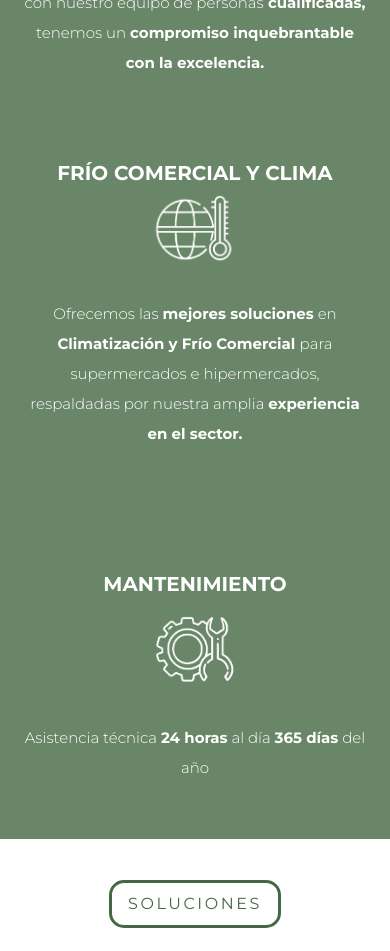
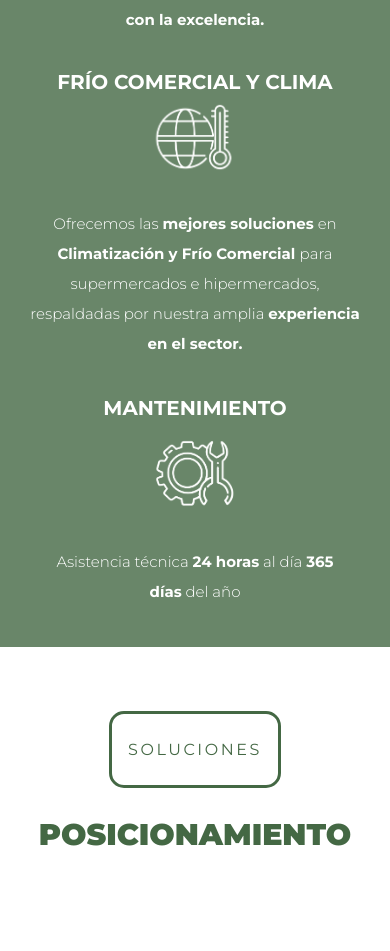
Before and after one commit to sergioDominguezGarcia/FRIOSUR_WebAPP, a React (Create React App) app: page / in a window 390 px wide. Shown: the part 1040-1991 px from the top of the page. Built offline with nearby package versions, Linux system fonts and the light colour scheme.

Commit message:
feat: implement Home mobileView

```diff
--- a/src/components/FlipCard/styles.js
+++ b/src/components/FlipCard/styles.js
@@ -4,16 +4,19 @@ export const Body = styled.div`
   display: flex;
   justify-content: center;
   align-items: center;
-  margin-top: 12rem;
+  /* margin-top: 12rem; */
 `
 export const Container = styled.div`
   perspective: 1000px;
-  height: 50%;
+  height: 40%;
   display: flex;
   flex-direction: column;
-  gap: 20px;
+  /* gap: 20px; */
   max-width: 600px;
   position: absolute;
+  @media (max-width: 900px) {
+    height: 60%;
+  }
   /* border: 1px solid greenyellow; */
 `
 export const CardWrapper = styled.div`
--- a/src/views/Home/index.jsx
+++ b/src/views/Home/index.jsx
@@ -53,7 +53,11 @@ const Home = () => {
                   headerContent={
                     <>
                       <S.H2>FRÍO INDUSTRIAL</S.H2>
-                    <img src={snowflake} width="100rem" alt="" />
+                      <img
+                        src={snowflake}
+                        width="100rem"
+                        alt="Icono de copo de nieve"
+                        />
                     </>
                   }
                   frontContent={
@@ -84,29 +88,29 @@ const Home = () => {
                   }
                 />
               </S.Box3>
-            <S.Box3>
+              <S.Box4>
                 <FlipCard
                   headerContent={
                     <>
                       <S.H2>FRÍO COMERCIAL Y CLIMA</S.H2>
-                    <img src={climate} width="100rem" alt="" />
+                      <img src={climate} width="100rem" alt="Icono de clima" />
                     </>
                   }
                   frontContent={
-                  <S.ABox>
+                    <S.ABox2>
                       <S.Acard>
                         Ofrecemos las <b>mejores soluciones</b> en{' '}
                         <b>Climatización y Frío Comercial </b>
                         para supermercados e hipermercados, respaldadas por
                         nuestra amplia <b>experiencia en el sector.</b>
                       </S.Acard>
-                  </S.ABox>
+                    </S.ABox2>
                   }
                   backContent={
                     <S.ABox>
                       <S.Acard>
-                      Nos comprometemos con la <b>eficiencia energética</b> y el
-                      uso de
+                        Nos comprometemos con la <b>eficiencia energética</b> y
+                        el uso de
                         <b>
                           gases refrigerantes naturales, como el CO2 y el
                           amoniaco,
@@ -117,30 +121,37 @@ const Home = () => {
                     </S.ABox>
                   }
                 />
-            </S.Box3>
+              </S.Box4>
             </S.UpperRow>
             <S.BottomRow>
               <S.Box5>
                 <S.H2>MANTENIMIENTO</S.H2>
-              <img src={maintenance} width="100rem" alt="" />
-              <S.ABox>
+                <img
+                  src={maintenance}
+                  width="100rem"
+                  alt="Icono de mantenimiento"
+                  />
+                  <S.ABox3>
                   <S.Acard>
-                  Asistencia técnica <b>24 horas</b> al día <b>365 días</b> del
-                  año
+                    Asistencia técnica <b>24 horas</b> al día <b>365 días</b>{' '}
+                    del año
                   </S.Acard>
-              </S.ABox>
+                </S.ABox3>
               </S.Box5>
             </S.BottomRow>
           </S.Section>
           {/* <--------SECTION 3 -------> */}
           <S.Section3>
             <S.Boxx>
-            <S.StyledLink2>SOLUCIONES</S.StyledLink2>
+              <S.StyledLink2 href="#solutions">SOLUCIONES</S.StyledLink2>
 
               <S.H2Green bold>POSICIONAMIENTO</S.H2Green>
-            <img src={map} width="70%" alt="" />
               <S.Img>
-              <img src={Line} width="95%" alt="" />
+                <img src={map} width="70%" alt="Mapa de posicionamiento" />
+              </S.Img>
+
+              <S.Img>
+                <img src={Line} width="95%" alt="Línea divisoria" />
               </S.Img>
             </S.Boxx>
             <S.Boxx>
@@ -150,19 +161,28 @@ const Home = () => {
                   Que confian en <b></b>
                 </S.H2Green>
                 <S.H2Green bold="600"> FRIOSUR </S.H2Green>
-              <S.H2Green>y reseñas de intalaciones</S.H2Green>
+                <S.H2Green> y reseñas </S.H2Green>
+                <S.H2Green>de intalaciones</S.H2Green>
               </S.HBox>
-            <img src={clients} width="95%" alt="" />
+              <S.BoxReseña>
+                <img
+                  src={clients}
+                  width="95%"
+                  alt="Clientes que confían en Friosur"
+                />
+              </S.BoxReseña>
             </S.Boxx>
             {/* <--------SECTION 4 -------> */}
-          <S.BoxReseña><img src={reseña} width="80%" alt="" /></S.BoxReseña>
-
+            <S.BoxReseña>
+              <img src={reseña} width="80%" alt="Reseñas de clientes" />
+            </S.BoxReseña>
 
             {/* <--------SECTION 5 -------> */}
             <S.Boxx>
               <S.HBox>
                 <S.H2Green bold="600"> CONTACTA </S.H2Green>
-              <S.H2Green>HOY MISMO CON NOSOTROS Y PIDE </S.H2Green>
+                <S.H2Green>HOY MISMO
+                  </S.H2Green><S.H2Green>CON NOSOTROS </S.H2Green><S.H2Green> Y PIDE </S.H2Green>
                 <S.H2Green bold="600"> MÁS INFORMACIÓN</S.H2Green>
               </S.HBox>
               <S.StyledLink3 onClick={handleGoToContact}>
--- a/src/views/Home/styles.js
+++ b/src/views/Home/styles.js
@@ -1,4 +1,9 @@
 import styled from 'styled-components'
+
+const breakpoints = {
+  mobile: '900px',
+  tablet: '1326px',
+}
 
 export const HomeContainer = styled.div`
   max-width: 100%;
@@ -35,7 +40,7 @@ export const SectionWithBackground = styled.div`
   }
   /* border: 4px dashed greenyellow; */
 `
-export const Box = styled.div`
+const BoxBase = styled.div`
   align-content: center;
   align-items: center;
   display: flex;
@@ -43,55 +48,82 @@ export const Box = styled.div`
   justify-content: space-around;
   text-align: left;
   padding: 1rem;
+`
+
+export const Box = styled(BoxBase)`
   margin-top: 12rem;
   width: 40%;
-  @media (max-width: 1326px) {
+
+  @media (max-width: ${breakpoints.tablet}) {
     width: 90%;
     margin-top: 10rem;
-    padding: 0px;
+    padding: 0;
   }
-  @media (max-width: 900px) {
+
+  @media (max-width: ${breakpoints.mobile}) {
     width: 100%;
     margin-top: 5rem;
   }
-  /* border: 2px solid greenyellow; */
 `
+
 export const Box2 = styled(Box)`
   @media (max-width: 1326px) {
     width: 90%;
     margin-top: 5rem;
+
   }
   @media (max-width: 900px) {
     margin-top: 1rem;
   }
 `
-export const Box3 = styled.div`
+export const Box3 = styled(BoxBase)`
+  width: 100%;
+  justify-content: center;
   align-items: center;
+  margin-top: 0rem;
   text-align: center;
-  display: flex;
-  flex-flow: column wrap;
-  justify-content: center;
-  width: 24%;
-  height: auto;
-  padding: 2.5rem;
-  margin-top: 6rem;
-  @media (max-width: 900px) {
-    margin-top: 2rem;
+  /* position: relative; */
+  gap: 1rem;
+  /* border: 2px solid red; */
+  @media (max-width: ${breakpoints.mobile}) {
+    width: 90%;
+    margin-top: 12rem;
   }
-  /* border: 2px solid purple; */
+
+
 `
-export const Box5 = styled.div`
-  margin-top: 6rem;
-  align-items: center;
-  display: flex;
+export const Box4 = styled(Box3)`
+
+@media (max-width: ${breakpoints.mobile}) {
+  padding: 2rem;
+  margin-top: 16rem;
+}
+    @media (max-width: 560px) {
+    margin-top: 20rem;
+  }
+/* border: 2px solid pink; */
+`
+
+export const Box5 = styled(BoxBase)`
   flex-direction: column;
-  justify-content: center;
-  max-width: 100%;
-  width: 100vw;
   margin-top: 20rem;
-  /* border: 2px solid purple; */
-  @media (max-width: 900px) {
-    margin-top: 10rem;
+  width: 100%;
+  text-align: center;
+
+  @media (max-width: ${breakpoints.tablet}) {
+    width: 80%;
+    /* margin-top: 3rem; */
+  }
+
+  @media (max-width: ${breakpoints.mobile}) {
+    width: 100%;
+    margin-top: 6rem;
+  }
+      @media (max-width: 560px) {
+    margin-top: 4rem;
+  }
+      @media (max-width: 390px) {
+    margin-top: 6rem;
   }
 `
 export const Boxx = styled(Box)`
@@ -101,16 +133,16 @@ export const Boxx = styled(Box)`
   width: 100%;
   /* max-width: 98%; */
   margin-top: 0rem;
-  padding: 4rem;
+  /* padding: 4rem; */
   /* flex-wrap: wrap; */
   /* border: 2px solid red; */
   @media (max-width: 900px) {
-    height: 22rem;
+    /* height: 22rem; */
     flex-direction: column;
   }
 `
 export const BoxReseña = styled(Boxx)`
-  padding: 0rem;
+  padding: 1rem;
 `
 export const Tittle = styled.a`
   color: #ffffff;
@@ -138,11 +170,12 @@ export const TextBox = styled.div`
   justify-content: center;
   gap: 1rem;
   width: 100%;
-  @media (max-width: 1325px) {
+  @media (max-width: 1326px) {
     justify-content: center;
     align-items: center;
     flex-direction: row;
     flex-wrap: wrap;
+
   }
   @media (max-width: 900px) {
   }
@@ -159,6 +192,7 @@ export const TextBoxR = styled(TextBox)`
   @media (max-width: 1326px) {
     justify-content: center;
     align-items: center;
+
   }
 `
 export const StyledLink = styled.a`
@@ -184,6 +218,7 @@ export const StyledLink = styled.a`
   box-sizing: border-box;
   @media (max-width: 1326px) {
     font-size: 1rem;
+    max-width: 15rem;
   }
   &:hover {
     background: #ffffff;
@@ -200,6 +235,10 @@ export const StyledLink2 = styled(StyledLink)`
   font-size: 3rem;
   height: 7rem;
   width: auto;
+  @media (max-width: 1326px) {
+    font-size: 2rem;
+    max-width: 20rem;
+  }
   @media screen and (max-width: 900px) {
     margin: 0rem;
     font-size: 1rem;
@@ -225,7 +264,7 @@ export const A = styled.a`
   font-size: 25px;
   font-style: normal;
   font-weight: 300;
-  left: 4.4rem;
+  /* left: 4.4rem; */
   line-height: 44px;
   text-align: left;
   /* width: 50%; */
@@ -233,11 +272,12 @@ export const A = styled.a`
   /* border: 2px solid purple; */
   justify-content: center;
 
-  @media (max-width: 1340px) {
+  @media (max-width: 1326px) {
     flex-direction: row;
     max-width: 100%;
+    text-align: center;
     /* align-items: stretch; */
-    margin-top: 1rem;
+    /* margin-top: 1rem; */
     font-size: 36px;
     line-height: 45px;
   }
@@ -253,15 +293,16 @@ export const Acard = styled(A)`
   /* border: 1px solid red; */
   @media (max-width: 1326px) {
     flex-direction: row;
-    max-width: 100%;
-    align-items: stretch;
-    margin-top: 1rem;
-    font-size: 30px;
-    line-height: 45px;
+
+    /* align-items: stretch; */
+    /* margin-top: 1rem; */
+
+    /* line-height: 25px; */
   }
   @media screen and (max-width: 1060px) {
-    font-size: 20px;
-    line-height: 35px;
+    font-size: 18px;
+    /* line-height: 30px; */
+
   }
 
   @media screen and (max-width: 900px) {
@@ -271,14 +312,28 @@ export const Acard = styled(A)`
   }
 `
 export const ABox = styled.div`
-  padding: 2rem;
-  /* border : 2px solid red; */
+  padding: 1.5rem;
+  margin-top: 17em;
+
   @media (max-width: 900px) {
     padding: 1.5rem;
     margin-top: 0rem;
   }
+    @media (max-width: 560px) {
+    margin-top: 4rem;
+  }
+  /* border : 2px solid red; */
 `
-export const Section = styled.div`
+export const ABox2 = styled(ABox)`
+  /* margin-top: 1em; */
+`
+export const ABox3 = styled(ABox)`
+  margin-top: 1rem;
+    @media (max-width: 390px) {
+    margin-top: 0rem;
+  }
+`
+export const Section = styled.section`
   display: flex;
   width: 100%;
   /* height: 100%; */
@@ -288,34 +343,37 @@ export const Section = styled.div`
   justify-content: space-around;
   /* align-content: center; */
   align-items: center;
+  /* border: 4px solid greenyellow; */
 `
 export const Section3 = styled(Section)`
   background-color: #ffffff;
   flex-flow: column;
   margin-top: 6rem;
-  /* border: 4px solid greenyellow; */
   justify-content: center;
   @media screen and (max-width: 900px) {
-    width: 98%;
+    /* width: 98%; */
     margin: 0 auto;
     margin-top: 0rem;
   }
+  /* border: 4px solid greenyellow; */
 `
 export const UpperRow = styled.div`
   display: flex;
+  position: relative;
   width: 100%;
-  height: 50%;
+  margin-top: 3rem;
   justify-content: space-around;
-  /* border: 2px solid purple; */
   @media (max-width: 900px) {
     flex-direction: column;
     align-items: center;
-    height: 45rem;
+    margin-top: 0rem;
+    /* height: 75%; */
     justify-content: space-between;
   }
+  /* border: 2px solid purple; */
 `
 export const BottomRow = styled.div`
-  padding-bottom: 2rem;
+  /* padding-bottom: 2rem; */
   display: flex;
   width: 100%;
   /* margin-top: 6rem; */
@@ -323,7 +381,7 @@ export const BottomRow = styled.div`
   margin-top: 6rem;
   justify-content: center;
   @media screen and (max-width: 1060px) {
-    margin-top: 3rem;
+    /* margin-top: 4rem; */
   }
 
   @media screen and (max-width: 900px) {
@@ -335,11 +393,15 @@ export const H1 = styled.a`
   font-family: Montserrat;
   font-weight: 800;
   font-style: normal;
-  font-size: 80px;
+  font-size: 5em;
   line-height: 125px;
+
+    @media screen and (max-width: 1326px) {
+    font-size: 4em;
+  }
   @media screen and (max-width: 768px) {
-    font-size: 30px;
-    ine-height: 0px;
+    font-size: 40px;
+    line-height: 20px;
   }
 `
 
@@ -350,9 +412,9 @@ export const H2 = styled.a`
   font-style: normal;
   font-weight: 700;
   font-size: 30px;
-  line-height: 78px;
+  /* line-height: 78px; */
   @media screen and (max-width: 1326px) {
-    font-size: 50px;
+    font-size: 30px;
     line-height: 30px;
   }
 
@@ -368,17 +430,17 @@ export const H2 = styled.a`
 `
 export const H2Green = styled(H2)`
   font-size: 60px;
-  /* letter-spacing: 0.1em; */
-  margin-bottom: 4rem;
+
+  margin-bottom: 2em;
   color: rgba(68, 104, 68, 1);
   font-weight: ${(props) => (props.bold ? '900' : '600')};
   @media screen and (max-width: 900px) {
-    font-size: 20px;
+    font-size: 30px;
   }
 `
 export const HBox = styled.div`
   margin: 4rem;
-  /* gap: 0.7rem; */
+  gap: 0.7rem;
   display: flex;
   flex-flow: row wrap;
   width: 70%;
@@ -386,14 +448,21 @@ export const HBox = styled.div`
   /* border: 1px solid red; */
   text-align: center;
   @media screen and (max-width: 900px) {
-    margin: 2rem;
+    /* margin: 2rem; */
     width: 80%;
   }
 `
 export const Img = styled.div`
-  margin-top: 8rem;
+  margin: 2.5rem;
   display: flex;
   align-items: center;
   flex-flow: column;
   /* width: 100%; */
+    img {
+    width: 100%;
+
+  }
+    @media screen and (max-width: 1200px) {
+    /* width: 40%; */
+  }
 `
```
Lines whose indentation alone changed are shown as unchanged.
